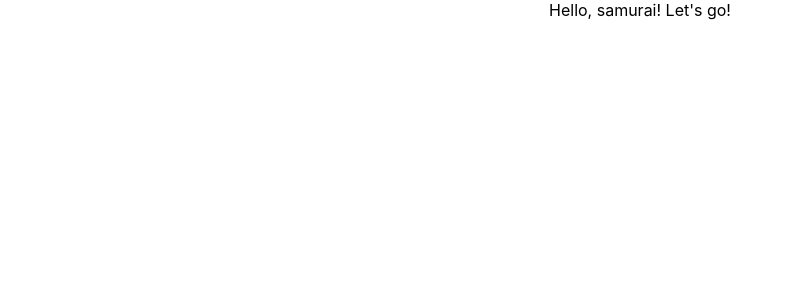
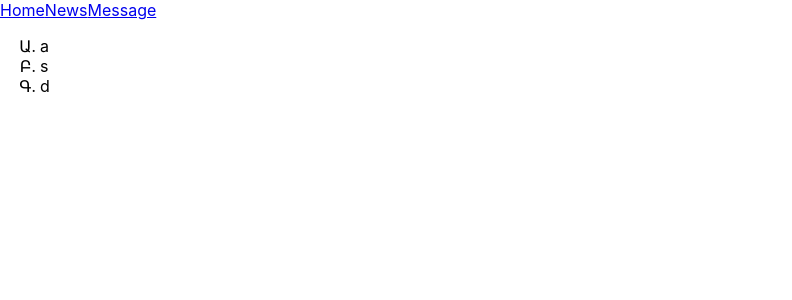
Before and after one commit to ksasrg/samurai-way, a React (Create React App) app: page / in a window 1280 px wide. Shown: the top 300 px of the page, without its empty margins (0-792 px from the left). Built offline with nearby package versions, Linux system fonts and the light colour scheme.

Commit message:
lesson 09

```diff
--- a/src/App.css
+++ b/src/App.css
@@ -1,38 +1,3 @@
-.App {
-  text-align: center;
+ul li {
+  list-style-type: armenian;
 }
-
-.App-logo {
-  height: 40vmin;
-  pointer-events: none;
-}
-
-@media (prefers-reduced-motion: no-preference) {
-  .App-logo {
-    animation: App-logo-spin infinite 20s linear;
-  }
-}
-
-.App-header {
-  background-color: #282c34;
-  min-height: 100vh;
-  display: flex;
-  flex-direction: column;
-  align-items: center;
-  justify-content: center;
-  font-size: calc(10px + 2vmin);
-  color: white;
-}
-
-.App-link {
-  color: #61dafb;
-}
-
-@keyframes App-logo-spin {
-  from {
-    transform: rotate(0deg);
-  }
-  to {
-    transform: rotate(360deg);
-  }
-}
--- a/src/App.tsx
+++ b/src/App.tsx
@@ -1,10 +1,13 @@
 import React from 'react';
 import './App.css';
+import Header from './Header';
+import Tecnologies from './Tecnologies';
 
 function App() {
   return (
-    <div className="App">
-     Hello, samurai! Let's go!
+    <div>
+      <Header />
+      <Tecnologies />
     </div>
   );
 }
--- /dev/null
+++ b/src/Header.tsx
@@ -0,0 +1,11 @@
+const Header = () => {
+  return (<div>
+    <a href="#">Home</a>
+    <a href="#">News</a>
+    <a href="#">Message</a>
+  </div>
+
+  );
+}
+
+export default Header;
--- /dev/null
+++ b/src/Tecnologies.tsx
@@ -0,0 +1,11 @@
+const Tecnologies = () => {
+  return (<div>
+    <ul>
+      <li>a</li>
+      <li>s</li>
+      <li>d</li>
+    </ul>
+  </div>);
+}
+
+export default Tecnologies;
```
